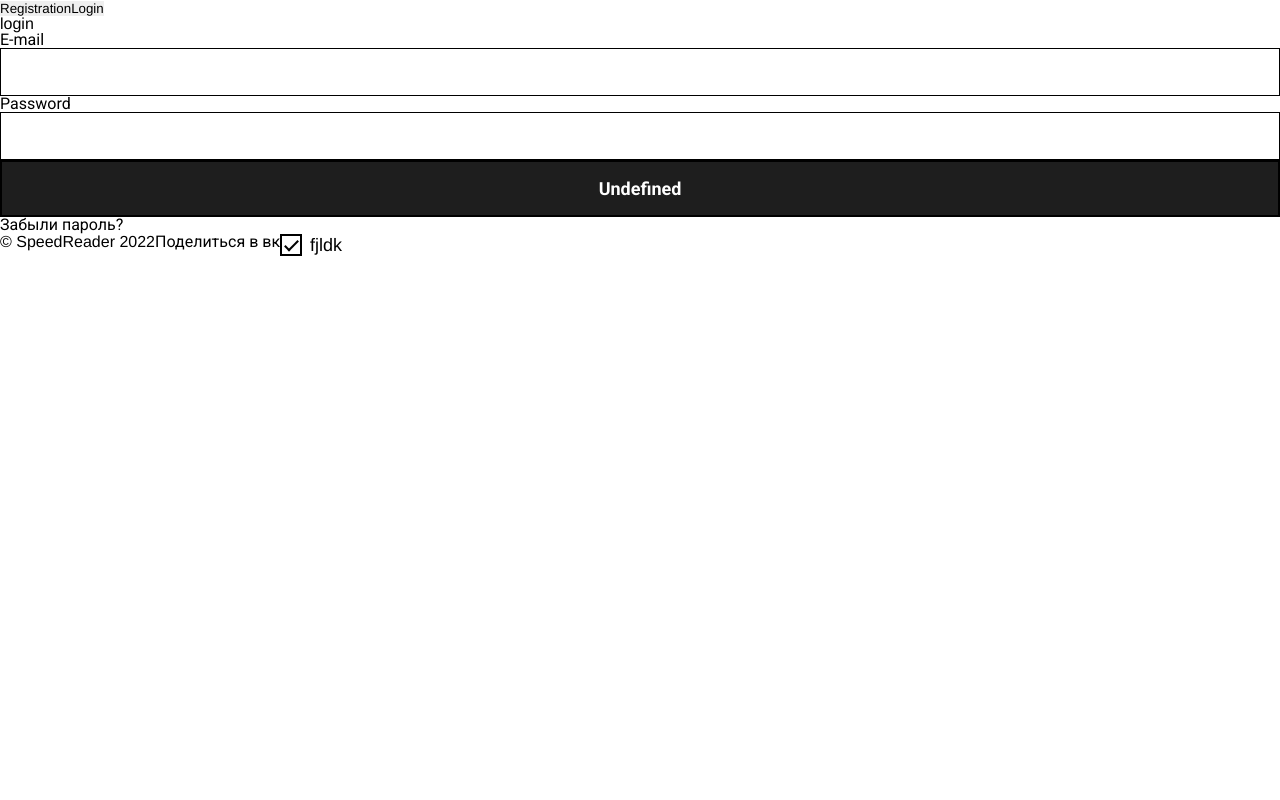
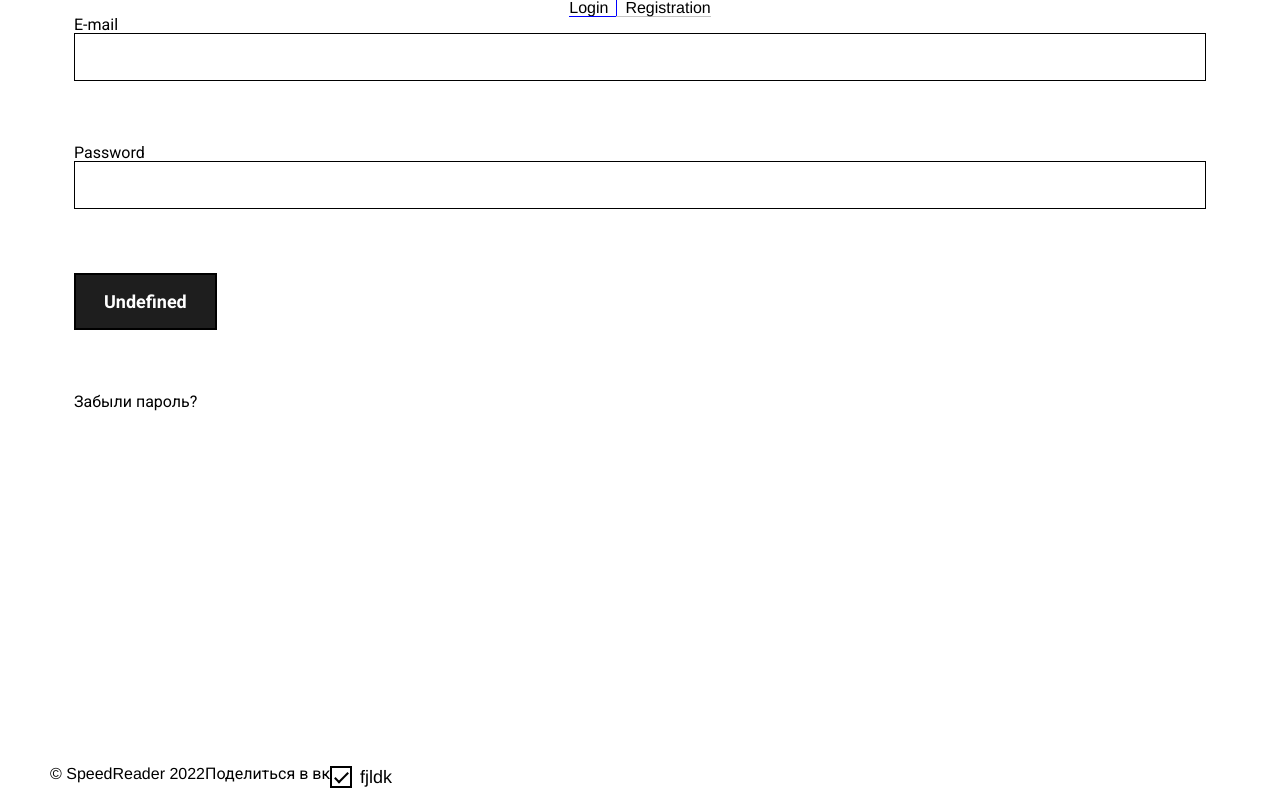
Before and after one commit to gasheva/Speed_Reader, a Vue app: page /sign in a window 1280 px wide. Built offline with nearby package versions, Linux system fonts and the light colour scheme.

Commit message:
feat: add active tab

```diff
--- a/src/App.vue
+++ b/src/App.vue
@@ -96,6 +96,7 @@ input::-ms-clear {
 // убрать крестик в инпуте
 button {
     cursor: pointer;
+    background-color: inherit;
 }
 
 button::-moz-focus-inner {
--- a/src/assets/scss/_variables.scss
+++ b/src/assets/scss/_variables.scss
@@ -1,6 +1,7 @@
 $danger: #CD0F0F;
 $grey-1: #F6F6F6;
 $grey-2: #C0C0C0;
+$grey-3: #C4C4C4;
 $blue-1: #0770cf;
 $black-1: #1e1e1e;
 
--- a/src/components/components/Sign/SignTabs.vue
+++ b/src/components/components/Sign/SignTabs.vue
@@ -1,23 +1,90 @@
 <template>
-    <div>
-        <button @click="changeTab('TheRegistration')">Registration</button>
-        <button @click="changeTab('TheLogin')">Login</button>
+    <div class="sign-tabs">
+        <div class="sign-tabs__buttons">
+            <a @click="changeTab('TheLogin')"
+               class="sign-tabs__btn login-btn"
+               :class="{'sign-tabs__btn--active':'TheLogin'===activeTab,
+               'sign-tabs__btn--inactive':'TheLogin'!==activeTab,
+               }"
+            >
+                Login
+            </a>
+            <a @click="changeTab('TheRegistration')"
+               class="sign-tabs__btn registration-btn"
+               :class="{'sign-tabs__btn--active':'TheRegistration'===activeTab,
+               'sign-tabs__btn--inactive':'TheRegistration'!==activeTab,
+            }"
+            >
+                Registration
+            </a>
+        </div>
     </div>
 </template>
 
-<script  lang="ts">
+<script lang="ts">
 export default {
     name: 'SignTabs',
 };
-</script >
-<script setup  lang="ts">
+</script>
+<script setup lang="ts">
+import {computed} from "vue";
+
+const props = defineProps({
+    currentTab: {type: String, required: true}
+});
 const emit = defineEmits(['changeTab']);
 
 const changeTab = (toTab: string) => {
     emit('changeTab', toTab)
 }
+
+const activeTab = computed<String>(() =>
+    props.currentTab
+)
 </script>
 
-<style scoped>
+<style lang="scss" scoped>
+.sign-tabs {
 
+  &__buttons {
+    display: flex;
+    flex-wrap: nowrap;
+
+    & * + *:before {
+      content: '';
+      height: 100%;
+      margin-right: .5rem;
+      border-right: 1px solid blue;
+    }
+
+    & :last-child {
+      padding-right: 0;
+    }
+  }
+
+  &__btn {
+    position: relative;
+    padding-right: .5rem;
+    border-bottom: 1px solid $grey-3;
+
+    &--active:after, &--inactive:after {
+      content: "";
+      position: absolute;
+      bottom: -1px;
+      left: 0;
+      width: 100%;
+    }
+
+    &--inactive:after {
+      border-bottom: 1px solid $grey-3;
+      transform: scaleX(0);
+    }
+
+    &--active:after {
+      border-bottom: 1px solid blue;
+      transform: scaleX(1);
+      transition: all 1s;
+    }
+  }
+}
 </style>
--- a/src/components/components/Sign/TheLogin.vue
+++ b/src/components/components/Sign/TheLogin.vue
@@ -1,10 +1,9 @@
 <template>
-    <div>
-        login
+    <div class="login">
         <input-text :hint="'E-mail'"/>
         <input-text :hint="'Password'"/>
 
-        <div class="wrapper">
+        <div>
             <base-button style-btn="black" @click="login"/>
         </div>
         <a class="link" href="#">Забыли пароль?</a>
@@ -28,6 +27,10 @@ const login = () => {
 };
 </script>
 
-<style scoped>
-
+<style lang="scss" scoped>
+.login{
+  display: flex;
+  flex-direction: column;
+  gap: 4rem;
+}
 </style>
--- a/src/components/components/Sign/TheRegistration.vue
+++ b/src/components/components/Sign/TheRegistration.vue
@@ -1,6 +1,5 @@
 <template>
-    <div>
-        registration
+    <div class="registration">
         <input-text :hint="'E-mail'"/>
         <input-text :hint="'Password'"/>
     </div>
@@ -16,6 +15,10 @@ export default {
 import InputText from '@/components/app/InputText.vue';
 </script>
 
-<style scoped>
-
+<style lang="scss" scoped>
+.registration{
+  display: flex;
+  flex-direction: column;
+  gap: 4rem;
+}
 </style>
--- a/src/components/layouts/EmptyLayout.vue
+++ b/src/components/layouts/EmptyLayout.vue
@@ -1,6 +1,6 @@
 <template>
-    <div>
-        <router-view/>
+    <div class="empty-content wrapper">
+        <router-view class="content"/>
         <the-footer/>
     </div>
 </template>
@@ -16,5 +16,11 @@ export default {
 </script>
 
 <style scoped>
-
+.empty-content{
+    display: flex;
+    flex-direction: column;
+    height: 100vh;
+    max-width: 1180px;
+    margin: 0 auto;
+}
 </style>
--- a/src/views/SignView.vue
+++ b/src/views/SignView.vue
@@ -1,9 +1,10 @@
 <template>
-    <div>
+    <div class="sign">
         <sign-tabs
+                :current-tab="currentTab"
                 @changeTab="changeTab"/>
         <keep-alive>
-            <component :is="tabs[currentTab]"/>
+            <component :is="tabs[currentTab]" class="sign__content"/>
         </keep-alive>
     </div>
 </template>
@@ -30,6 +31,17 @@ const changeTab = (tabName: string) => {
 
 </script>
 
-<style scoped>
+<style lang="scss" scoped>
+.sign{
+  display: flex;
+  flex-direction: column;
+  align-items: center;
 
+  background-color: white;
+
+  &__content{
+    width: 100%;
+    padding: 0 1.5rem;
+  }
+}
 </style>
```
